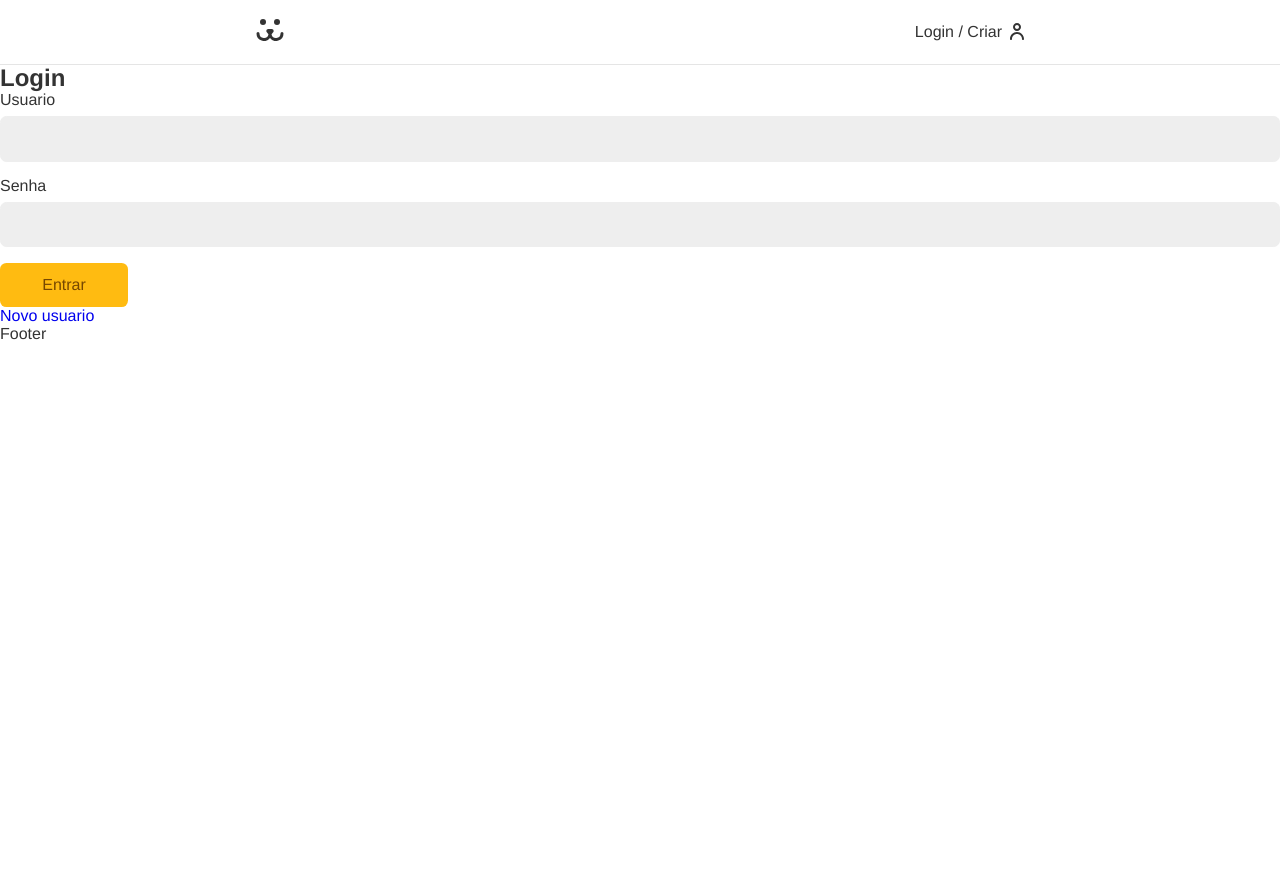
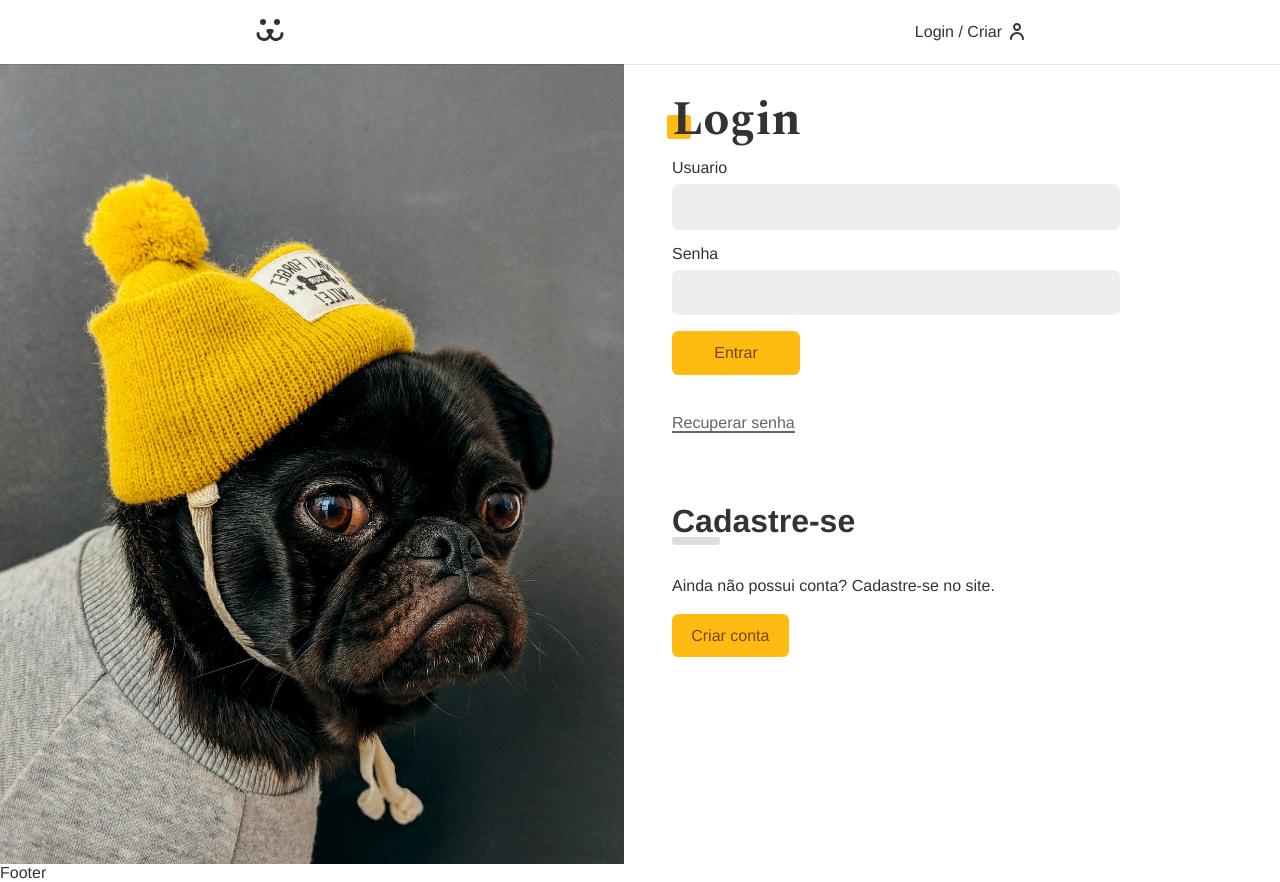
Before and after one commit to FelipeRodriguees/Dogs, a React (Vite) app: page /login in a window 1280 px wide. Before the commit the page ends 800 px from the top, so only its background shows below. Built offline with nearby package versions, Linux system fonts and the light colour scheme; the HTML template or start-up script is replaced by a standard one.

Commit message:
Login page estilization finalized.

```diff
--- a/src/App.css
+++ b/src/App.css
@@ -1,3 +1,5 @@
+@import url('https://fonts.googleapis.com/css2?family=Spectral:wght@700&display=swap');
+
 * {
   box-sizing: border-box;
 }
@@ -7,7 +9,7 @@
   margin: 0px;
   color: #333;
   --type-first: Helvetica, Arial, sans-serif;
-  --second-second: 'Spectral', Georgia;
+  --type-second: 'Spectral', georgia;
   font-family: var(--type-first);
 }
 
@@ -35,6 +37,7 @@
 
 a {
   text-decoration:  none;
+  color: #333;
 }
 
 .container {
@@ -42,3 +45,38 @@
   padding: 0 1rem;
   margin: 0 auto;
 }
+
+.title {
+  font-family: var(--type-second);
+  line-height: 1;
+  font-size: 3rem;
+  margin: 1rem 0;
+  position: relative;
+  z-index: 1;
+}
+
+.title::after {
+  content: '';
+  display: block;
+  width: 1.5rem;
+  height: 1.5rem;
+  background-color: #fb1;
+  position: absolute;
+  bottom: 5px;
+  left: -5px;
+  border-radius: .2rem;
+  z-index: -1;
+}
+
+.animeLeft {
+  opacity: 0;
+  transform: translateX(-20px);
+  animation: animeLeft .3s forwards;
+}
+
+@keyframes animeLeft {
+  to {
+    opacity: 1;
+    transform: initial;
+  }
+}
--- /dev/null
+++ b/src/components/helper/ErrorMessage.jsx
@@ -0,0 +1,8 @@
+import React from 'react';
+
+const ErrorMessage = ({ error }) => {
+  if (!error) return null;
+  return <p style={{ color: '#f31', margin: '1rem 0' }}>{error}</p>;
+};
+
+export default ErrorMessage;
--- a/src/views/login/Login.jsx
+++ b/src/views/login/Login.jsx
@@ -5,6 +5,7 @@
 import PasswordRecover from './password-recover/PasswordRecover';
 import PasswordReset from './password-reset/PasswordReset';
 import { UserContext } from '../../UserContext';
+import styles from './Login.module.css';
 
 const Login = () => {
   const { isLogged } = useContext(UserContext);
@@ -12,7 +13,8 @@
   if (isLogged) return <Navigate to="/account" />;
 
   return (
-    <div>
+    <section className={styles.login}>
+      <div className={styles.forms}>
         <Routes>
           <Route path="/" end element={<LoginForm />} />
           <Route path="create" element={<CreateAccount />} />
@@ -20,6 +22,7 @@
           <Route path="reset" element={<PasswordReset />} />
         </Routes>
       </div>
+    </section>
   );
 };
 
--- /dev/null
+++ b/src/views/login/Login.module.css
@@ -0,0 +1,30 @@
+.login {
+  display: grid;
+  grid-template-columns: 1fr 1fr;
+  min-height: 100vh;
+  gap: 2rem;
+}
+
+.login::before {
+  content: "";
+  display: block;
+  background: url("../../assets/login.jpg") no-repeat center center;
+  background-size: cover;
+}
+
+.forms {
+  max-width: 30rem;
+  padding: 1rem;
+}
+
+@media (max-width: 40rem) {
+  .login {
+    grid-template-columns: 1fr;
+  }
+  .login::before {
+    display: none;
+  }
+  .forms {
+    max-width: 100%;
+  }
+}
--- a/src/views/login/login-form/LoginForm.jsx
+++ b/src/views/login/login-form/LoginForm.jsx
@@ -4,6 +4,9 @@
 import useForm from '../../../utils/hooks/useForm';
 import { UserContext } from '../../../UserContext';
 import { useContext } from 'react';
+import ErrorMessage from '../../../components/helper/ErrorMessage';
+import styles from './LoginForm.module.css';
+import stylesButton from '../../../components/forms/button/Button.module.css';
 
 const LoginForm = () => {
   const { userLogin, error, isLoading } = useContext(UserContext);
@@ -18,9 +21,9 @@
   }
 
   return (
-    <section>
-      <h1>Login</h1>
-      <form onSubmit={handleSubmit}>
+    <section className="animeLeft">
+      <h1 className="title">Login</h1>
+      <form className={styles.form} onSubmit={handleSubmit}>
         <Input label="Usuario" type="text" name="username" {...username} />
         <Input label="Senha" type="password" name="password" {...password} />
         {isLoading ? (
@@ -28,9 +31,19 @@
         ) : (
           <Button>Entrar</Button>
         )}
-        {error && <p>{error}</p>}
+        <ErrorMessage error={error} />
       </form>
-      <Link to="/login/create">Novo usuario</Link>
+      <Link className={styles.recover} to="/login/recover-password">
+        Recuperar senha
+      </Link>
+
+      <div className={styles.create}>
+        <h2 className={styles.subtitle}>Cadastre-se</h2>
+        <p>Ainda não possui conta? Cadastre-se no site.</p>
+        <Link className={stylesButton.button} to="/login/create-account">
+          Criar conta
+        </Link>
+      </div>
     </section>
   );
 };
--- /dev/null
+++ b/src/views/login/login-form/LoginForm.module.css
@@ -0,0 +1,42 @@
+.form {
+  margin-bottom: 2rem;
+}
+
+.recover {
+  display: inline-block;
+  color: #666;
+  padding: .5rem 0;
+  line-height: 1;
+}
+
+.recover::after {
+  content: "";
+  height: 2px;
+  width: 100%;
+  background: currentColor;
+  display: block;
+}
+
+.create {
+  margin-top: 4rem;
+}
+
+.create p {
+  margin-top: 2rem;
+  margin-bottom: 2rem;
+}
+
+.subtitle {
+  font-family: var(--type-seccond);
+  line-height: 1;
+  font-size: 2rem;
+}
+
+.subtitle::after {
+  content: "";
+  display: block;
+  background: #ddd;
+  height: .5rem;
+  width: 3rem;
+  border-radius: .2rem;
+}
```
Lines whose indentation alone changed are shown as unchanged.
